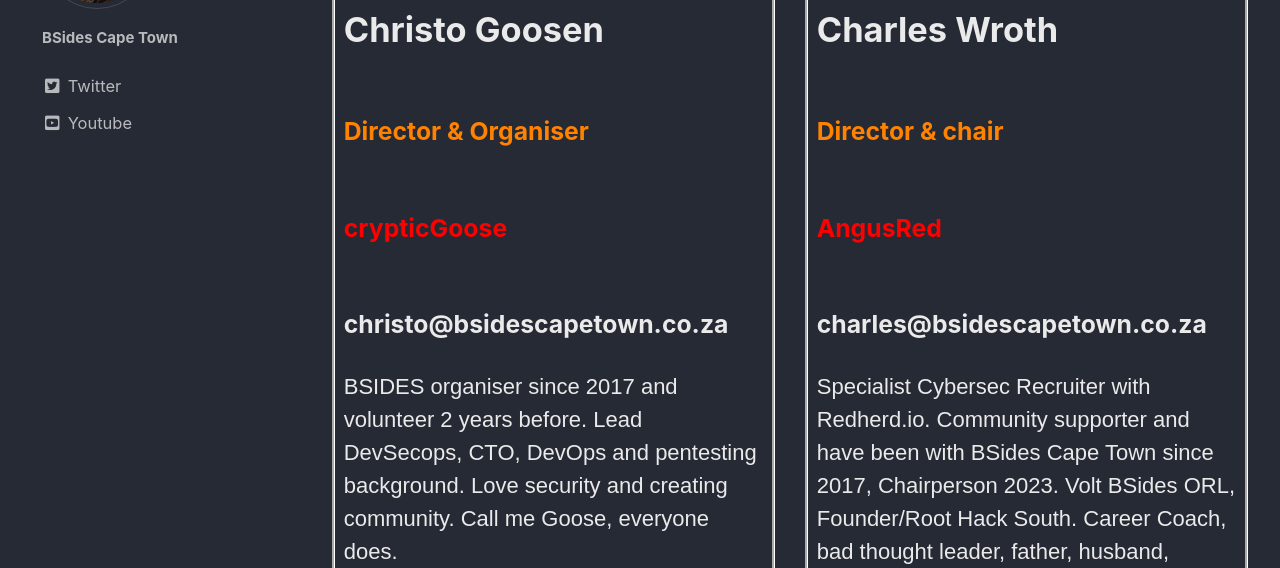
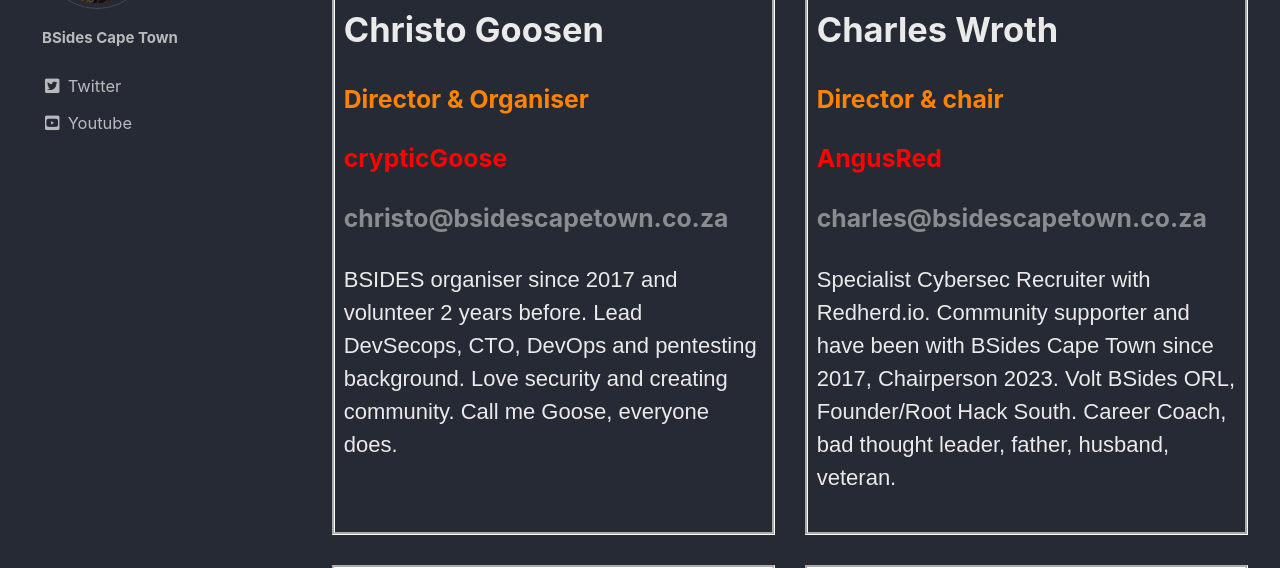
Before and after one commit to bsidescapetown/bsidescapetown.github.io, a Jekyll site: the page built from _pages/staff.md, in a window 1280 px wide and 1400 px high, scrolled down 604 px. Shown: the part 172-740 px from the top of the window. Built offline with Jekyll 4.4.1, drawn with Linux system fonts in a browser that asks for light colours; cached includes are drawn as plain includes; comment, search, counter and statistics services are not loaded; grey boxes are pictures that could not be loaded.

Commit message:
Staff Page

```diff
--- a/_includes/team_card.html
+++ b/_includes/team_card.html
@@ -62,11 +62,19 @@
 .team-staff-title{
     color: #FF8200;
     padding: 2%;
+    margin-top: 10px;
 }
 
 .team-staff-nick{
     color: red;
     padding: 2%;
+    margin-top: 10px;
+}
+
+.team-staff-email{
+    color: #8A8D8F;
+    padding: 2%;
+    margin-top: 10px;
 }
 <!--.text{-->
 <!--    text-align: center;-->
@@ -88,7 +96,7 @@
 
                 <h3 class="team-staff-nick"> {{ include.nickname }}</h3>
 
-                <h3 style="padding:2%;"> {{ include.email }}</h3>
+                <h3 class="team-staff-email"> {{ include.email }}</h3>
 
                 <p style="padding:2%;"> {{ include.biography }}</p>
             </div>
```
